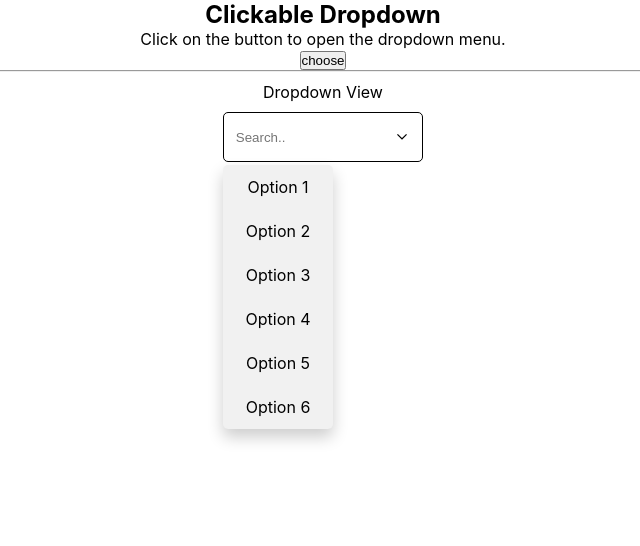
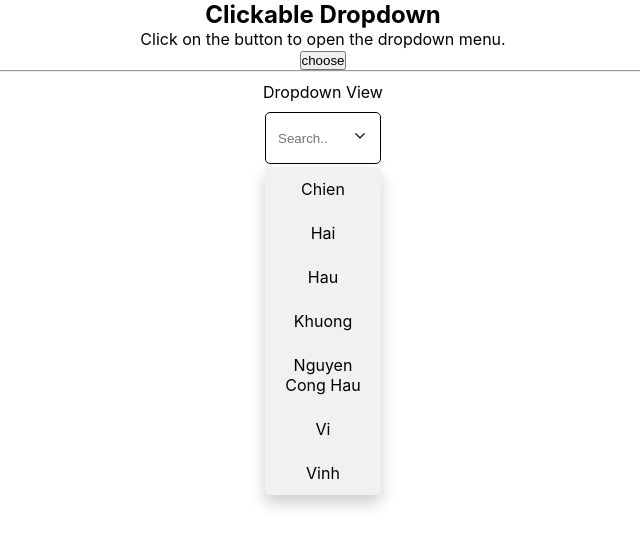
Before and after one commit to tranhuunam00/k10-exercises, a React (Create React App) app: page / in a window 1280 px wide. Both pictures are taken after a click on the element 640 px from the left and 137 px from the top of the page. Shown: the top 546 px of the page, without its empty margins (317-957 px from the left). Built offline with nearby package versions, Linux system fonts and the light colour scheme.

Commit message:
update css

```diff
--- a/src/App.js
+++ b/src/App.js
@@ -2,19 +2,11 @@ import './App.css'
 
 import MultiSelectDropdown from './components/dropdown/testDropdownCustom'
 
-const options = [
-    'Option 1',
-    'Option 2',
-    'Option 3',
-    'Option 4',
-    'Option 5',
-    'Option 6',
-]
+const options = ['Hau', 'Khuong', 'Vinh', 'Hai', 'Chien', 'Vi', 'Nguyen Cong Hau']
 function App() {
     return (
         <div className="App">
             <MultiSelectDropdown listFilter={options} label={'Dropdown View'} />
-
         </div>
     )
 }
--- a/src/components/dropdown/assetsDropdown/image.js
+++ b/src/components/dropdown/assetsDropdown/image.js
@@ -1,10 +1,12 @@
 import downAllow from './icons/down-allow.svg'
 import downAllow2 from './icons/down_allow.svg'
 import close from './icons/close.svg'
+import cancel from './icons/cancel.svg'
 const IMAGE_DROPDOWN = {
     downAllow,
     downAllow2,
     close,
+    cancel,
 }
 
 export default IMAGE_DROPDOWN
--- a/src/components/dropdown/styles.module.scss
+++ b/src/components/dropdown/styles.module.scss
@@ -13,7 +13,7 @@
     }
 }
 
-*{
+* {
     margin: 0px;
     padding: 0;
     box-sizing: border-box;
@@ -28,7 +28,7 @@
 }
 
 .clearOption:hover,
-.clearOption:focus{
+.clearOption:focus {
     background-color: #2980b9;
 }
 // .dropbtn:hover,
@@ -39,10 +39,11 @@
 .dropdown {
     position: relative;
     display: inline-block;
+
 }
 
 .dropdownContent {
-    width: 110px;
+    width: auto;
     display: none;
     position: absolute;
     background-color: #f1f1f1;
@@ -69,57 +70,89 @@
     display: block;
 }
 .showDropdown {
-    min-width: 200px;
-    max-width: 396px;
-    width: 110px;
+    // min-width: 200px;
+    max-width: 300px;
+    width: auto;
     min-height: 50px;
-    padding: 10px;
-    border: 1px solid black;
-    border-radius: 5px;
+    // padding-left: 10px;
+    // padding-right: 10px;
+    // border: 1px solid black;
+    // border-radius: 5px;
     display: flex;
     justify-content: space-between;
     align-items: center;
-    flex-direction: row;
+    flex: 1 1 0%;
+    // flex-direction: row;
+    flex-wrap: wrap;
 }
 .buttonOption {
     display: flex;
+    width: auto;
+    justify-content: space-between;
     align-items: center;
     background-color: #3498db;
     color: white;
-    padding: 6px;
-    border-radius: 20px;
+    padding: 2px 6px;
+    border-radius: 5px;
     margin: 3px;
 }
 .searchInput {
-    width: 90%;
+    // width: auto;
     border: none;
     outline: none;
     cursor: pointer;
+    width: 70px;
 }
 .searchBox {
-    width: 99%;
-    min-width: 5%;
+    // width: auto;
+    // min-width: 5%;
+    // height: 50px;
     display: flex;
     justify-content: space-between;
     align-items: center;
+    visibility: visible;
+    margin: 2px;
+    padding-bottom: 2px;
+    padding-top: 2px;
+    box-sizing: border-box;
 }
 .scrollMenu {
-
+    display: flex;
+    // flex-direction: column;
+    flex-wrap: wrap;
     // min-width: 100px;
-    max-width: 100px;
+    width: auto;
     // background-color: #333;
-    overflow: auto;
-    white-space: nowrap;
+    // overflow: auto;
+    // white-space: nowrap;
 }
 
-.divContainer{
+.divContainer {
     display: flex;
     justify-content: center;
     flex-direction: column;
     align-items: center;
 }
-.labelText{
+.labelText {
     padding: 10px;
+}
+.nameOption {
+    display: flex;
+    align-items: center;
+}
+.clearOption {
+    display: flex;
+    align-items: center;
+    min-height: 20px;
+}
+
+.borderDropdown{
+    display: flex;
+    align-items: center;
+    justify-content: space-between;
+    border: 1px solid black;
+    border-radius: 5px;
+    padding: 0px 10px;
 }
 
 // .scrollMenu button {
--- a/src/components/dropdown/testDropdownCustom.jsx
+++ b/src/components/dropdown/testDropdownCustom.jsx
@@ -15,9 +15,11 @@ import useDebounce from './customHook/useDebounce'
 const MultiSelectDropdown = ({ listFilter = [], label }) => {
     const dropdownRef = useRef()
     const [selectedOptions, setSelectedOptions] = useState([])
+    console.log(selectedOptions)
     const [dropdownOptions, setDropdownOptions] = useState(listFilter)
+    console.log(dropdownOptions)
     const [fillter, setFillter] = useState('')
-    const debouncedValue = useDebounce(fillter, 500)
+    const debouncedValue = useDebounce(fillter, 2000)
 
     useEffect(() => {
         // Thực hiện hành động khi giá trị đã được trì hoãn thay đổi (debouncedValue).
@@ -28,11 +30,13 @@ const MultiSelectDropdown = ({ listFilter = [], label }) => {
     console.log(dropdownOptions.filter(() => fillter))
     const handleRemoveOption = (option) => {
         setSelectedOptions(
-            selectedOptions.filter(
-                (selectedOption) => selectedOption !== option
+            selectedOptions
+                .filter((selectedOption) => selectedOption !== option)
+                .sort((a, b) => (a < b ? -1 : 1))
         )
-        )
+
         setDropdownOptions([...dropdownOptions, option])
+        // dropdownOptions.sort((a, b) => (a < b ? -1 : 1))
     }
     const handleAddOption = (option) => {
         setSelectedOptions([...selectedOptions, option])
@@ -42,14 +46,17 @@ const MultiSelectDropdown = ({ listFilter = [], label }) => {
             )
         )
     }
-
+    const clearAllOption = () => {
+        setSelectedOptions([])
+        setDropdownOptions(listFilter)
+    }
     const myFunction = () => {
         dropdownRef.current.classList.toggle(styles.show)
     }
 
     useEffect(() => {
         const handleClickOutside = (event) => {
-            console.log(dropdownRef.current)
+            console.log(dropdownRef.current.contains(event.target))
             if (
                 dropdownRef.current &&
                 !dropdownRef.current.contains(event.target)
@@ -64,14 +71,6 @@ const MultiSelectDropdown = ({ listFilter = [], label }) => {
             document.removeEventListener('mousedown', handleClickOutside)
         }
     }, [])
-
-    // const useFilterFunction = () => {
-    //     let input, filter
-    //     input = document.getElementById('myInput')
-    //     filter = input.value.toUpperCase()
-    //     // setFillter(filter)
-    //     // useDebounce(filter, 500)
-    // }
 
     const filteredOptions = dropdownOptions.filter((option) =>
         option.includes(debouncedValue)
@@ -88,6 +87,10 @@ const MultiSelectDropdown = ({ listFilter = [], label }) => {
                 <div className={styles.divContainer}>
                     <label className={styles.labelText}>{label}</label>
                     <div className={styles.dropdown}>
+                        <div
+                            className={styles.borderDropdown}
+                            onClick={myFunction}
+                        >
                             <div className={styles.showDropdown}>
                                 <div
                                     style={{ display: 'flex' }}
@@ -95,38 +98,51 @@ const MultiSelectDropdown = ({ listFilter = [], label }) => {
                                 >
                                     {selectedOptions.map((option) => (
                                         <div className={styles.buttonOption}>
+                                            <div className={styles.nameOption}>
                                                 <span
                                                     className={styles.dropbtn}
                                                     key={option}
                                                 >
                                                     {option}
                                                 </span>
+                                            </div>
+                                            <div className={styles.clearOption}>
                                                 <img
-                                            key={option + Math.random(1)}
+                                                    key={
+                                                        option + Math.random(1)
+                                                    }
                                                     onClick={() =>
-                                                handleRemoveOption(option)
+                                                        handleRemoveOption(
+                                                            option
+                                                        )
                                                     }
                                                     width="10"
                                                     height="10"
                                                     src={IMAGE_DROPDOWN.close}
                                                     alt="xbox-x"
-                                            className={styles.clearOption}
+                                                    className={
+                                                        styles.clearOption
+                                                    }
                                                 />
                                             </div>
+                                        </div>
                                     ))}
-                            </div>
-                            <div
-                                className={styles.searchBox}
-                                onClick={myFunction}
-                            >
+
+                                    <div className={styles.searchBox}>
                                         <input
                                             className={styles.searchInput}
                                             type="text"
                                             placeholder="Search.."
                                             id="myInput"
                                             // onKeyUp={useFilterFunction}
-                                    onChange={(e) => setFillter(e.target.value)}
+                                            onChange={(e) =>
+                                                setFillter(e.target.value)
+                                            }
                                         />
+                                    </div>
+                                </div>
+                            </div>
+                            <div>
                                 <img
                                     src={IMAGE_DROPDOWN.downAllow2}
                                     alt=""
@@ -134,6 +150,15 @@ const MultiSelectDropdown = ({ listFilter = [], label }) => {
                                     height="20"
                                 />
                             </div>
+                            {selectedOptions.length != 0 && (
+                                <img
+                                    onClick={clearAllOption}
+                                    src={IMAGE_DROPDOWN.cancel}
+                                    alt=""
+                                    width="20px"
+                                    height="20px"
+                                />
+                            )}
                         </div>
 
                         <div
@@ -141,7 +166,9 @@ const MultiSelectDropdown = ({ listFilter = [], label }) => {
                             className={styles.dropdownContent}
                             ref={dropdownRef}
                         >
-                            {filteredOptions.map((option) => (
+                            {filteredOptions
+                                .sort((a, b) => (a < b ? -1 : 1))
+                                .map((option) => (
                                     <a
                                         key={option}
                                         onClick={() => handleAddOption(option)}
```
Also changed, not shown: src/components/dropdown/assetsDropdown/icons/cancel.svg (added). Lines whose indentation alone changed are shown as unchanged.
